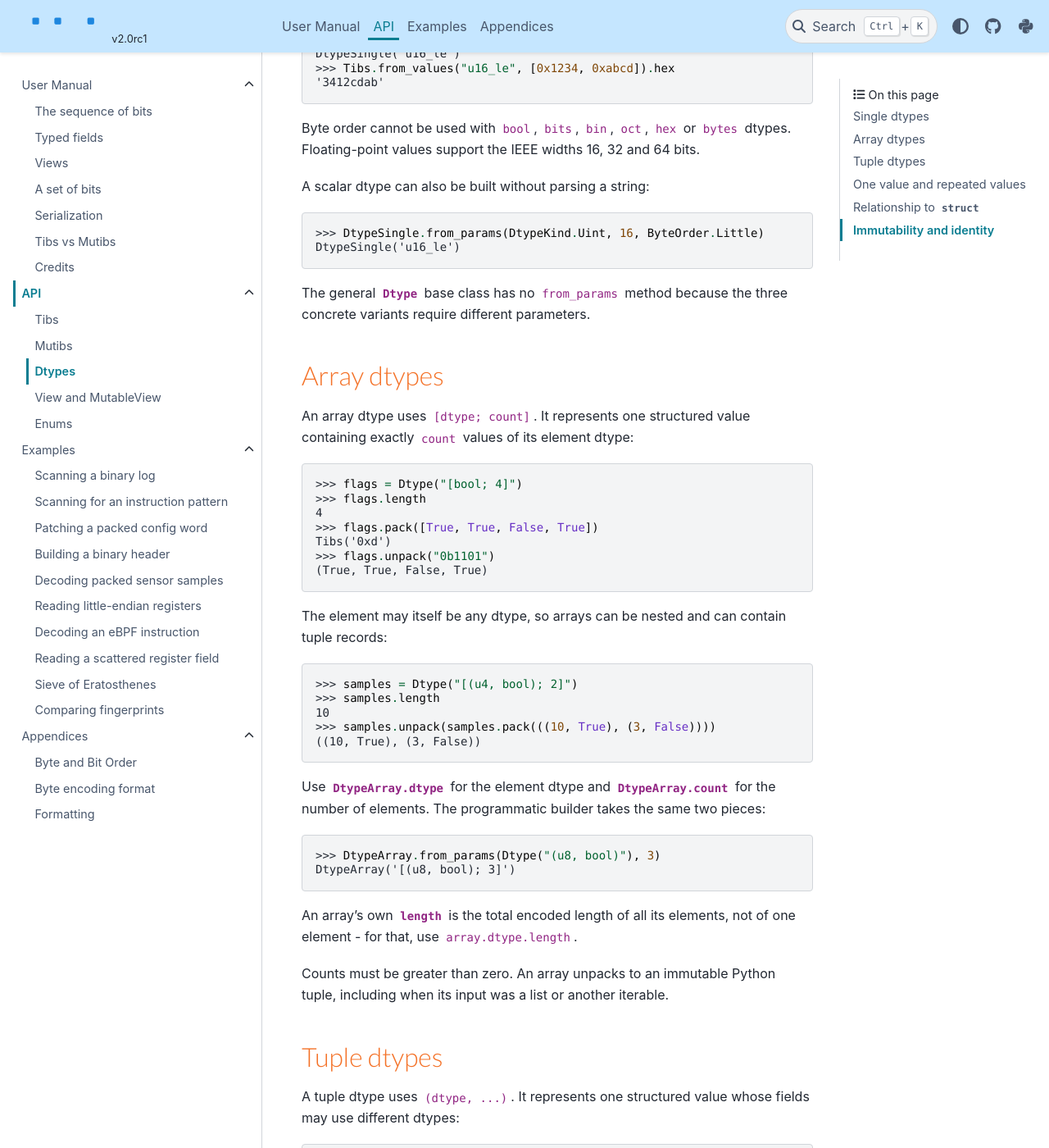
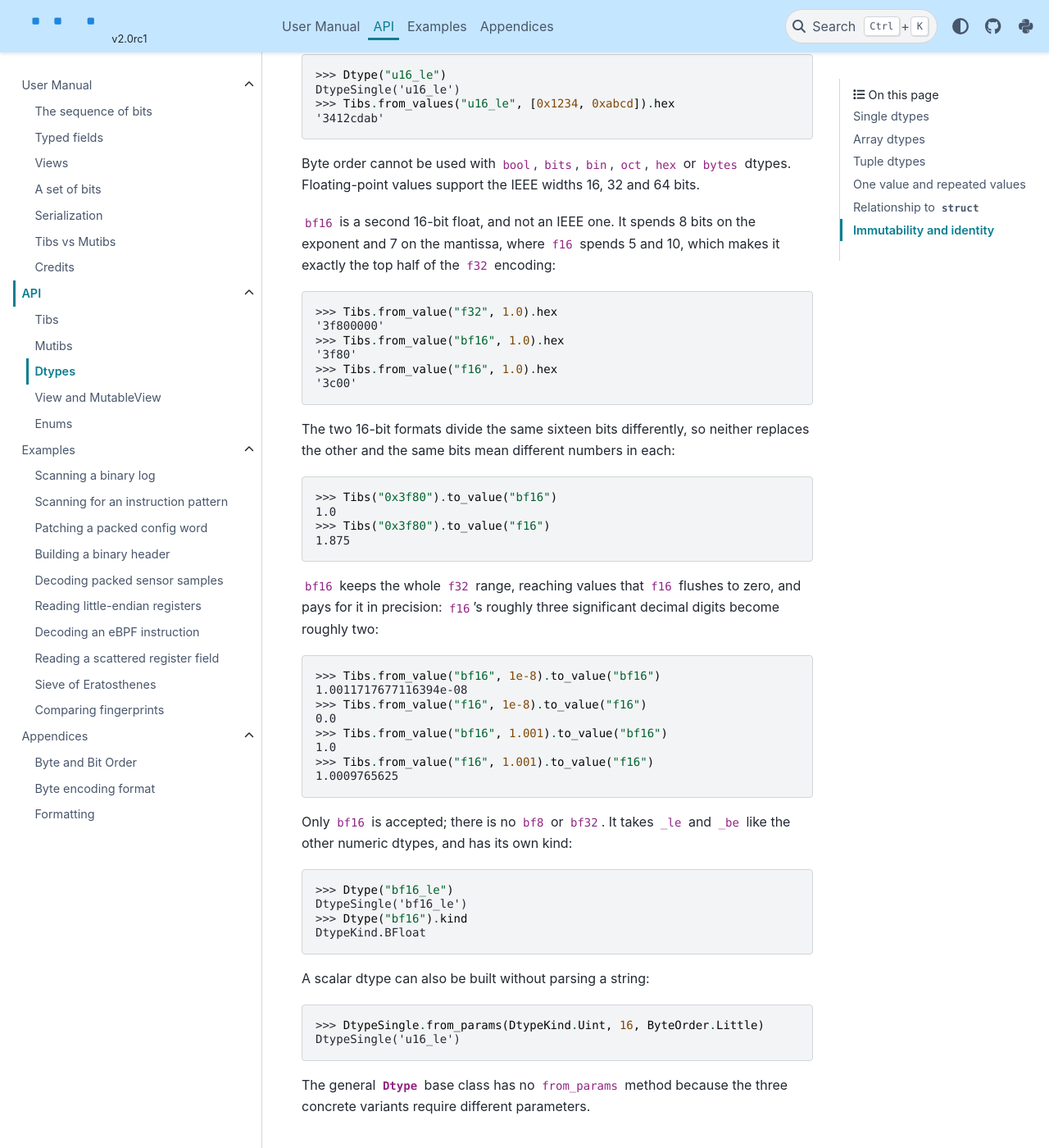
Before and after one commit to scott-griffiths/tibs, a Sphinx documentation site: the page built from doc/dtype.rst, in a window 1280 px wide and 1400 px high, scrolled down 1984 px. Shown: the whole window at 82% size. Built offline with Sphinx 7.4.7 and the PyData theme 0.15.4, drawn with Linux system fonts in a browser that asks for light colours; some of the changed text lies outside the part shown.

Commit message:
Docs and tests for bfloat16.

```diff
--- a/doc/dtype.rst
+++ b/doc/dtype.rst
@@ -52,6 +52,7 @@ long and has no length suffix.
    ``uN``, "Unsigned integer", ``u12``
    ``iN``, "Signed integer", ``i16``
    ``fN``, "IEEE floating-point value", ``f32``
+   ``bf16``, "bfloat16 floating-point value, always 16 bits", ``bf16``
    ``bool``, "Python bool using one bit", ``bool``
    ``bitsN``, "A bit sequence with exactly N bits, decoded as Tibs", ``bits5``
    ``binN``, "Binary string with exactly N bits", ``bin5``
@@ -80,6 +81,46 @@ the byte order of a whole-byte value::
 Byte order cannot be used with ``bool``, ``bits``, ``bin``, ``oct``, ``hex``
 or ``bytes`` dtypes. Floating-point values support the IEEE widths 16, 32 and
 64 bits.
+
+``bf16`` is a second 16-bit float, and not an IEEE one. It spends 8 bits on the
+exponent and 7 on the mantissa, where ``f16`` spends 5 and 10, which makes it
+exactly the top half of the ``f32`` encoding::
+
+    >>> Tibs.from_value("f32", 1.0).hex
+    '3f800000'
+    >>> Tibs.from_value("bf16", 1.0).hex
+    '3f80'
+    >>> Tibs.from_value("f16", 1.0).hex
+    '3c00'
+
+The two 16-bit formats divide the same sixteen bits differently, so neither
+replaces the other and the same bits mean different numbers in each::
+
+    >>> Tibs("0x3f80").to_value("bf16")
+    1.0
+    >>> Tibs("0x3f80").to_value("f16")
+    1.875
+
+``bf16`` keeps the whole ``f32`` range, reaching values that ``f16`` flushes to
+zero, and pays for it in precision: ``f16``'s roughly three significant decimal
+digits become roughly two::
+
+    >>> Tibs.from_value("bf16", 1e-8).to_value("bf16")
+    1.0011717677116394e-08
+    >>> Tibs.from_value("f16", 1e-8).to_value("f16")
+    0.0
+    >>> Tibs.from_value("bf16", 1.001).to_value("bf16")
+    1.0
+    >>> Tibs.from_value("f16", 1.001).to_value("f16")
+    1.0009765625
+
+Only ``bf16`` is accepted; there is no ``bf8`` or ``bf32``. It takes ``_le``
+and ``_be`` like the other numeric dtypes, and has its own kind::
+
+    >>> Dtype("bf16_le")
+    DtypeSingle('bf16_le')
+    >>> Dtype("bf16").kind
+    DtypeKind.BFloat
 
 A scalar dtype can also be built without parsing a string::
 
--- a/doc/typed_fields.rst
+++ b/doc/typed_fields.rst
@@ -33,6 +33,10 @@ Integers can be any positive number of bits long; floats must be 16, 32 or 64::
 
     # Floating point values need to have a length of 16, 32 or 64.
     g = Tibs.from_f(-0.125, 16)
+
+.. note::
+    These `f` floating point types are IEEE 754 only. Other floating point types
+    like bfloat16 are specified with an explicity Dtype, for example `Tibs.from_value("bf16", -0.125)`.
 
 The ``to_`` methods accept optional ``start`` and ``end`` bit positions when you
 only want to interpret part of the data. With no parameters, the ``u``, ``i`` and
```
Also changed, not shown: doc/other.rst (+5 -2 lines), release_notes.md (+19 -0 lines), 3 other files.
